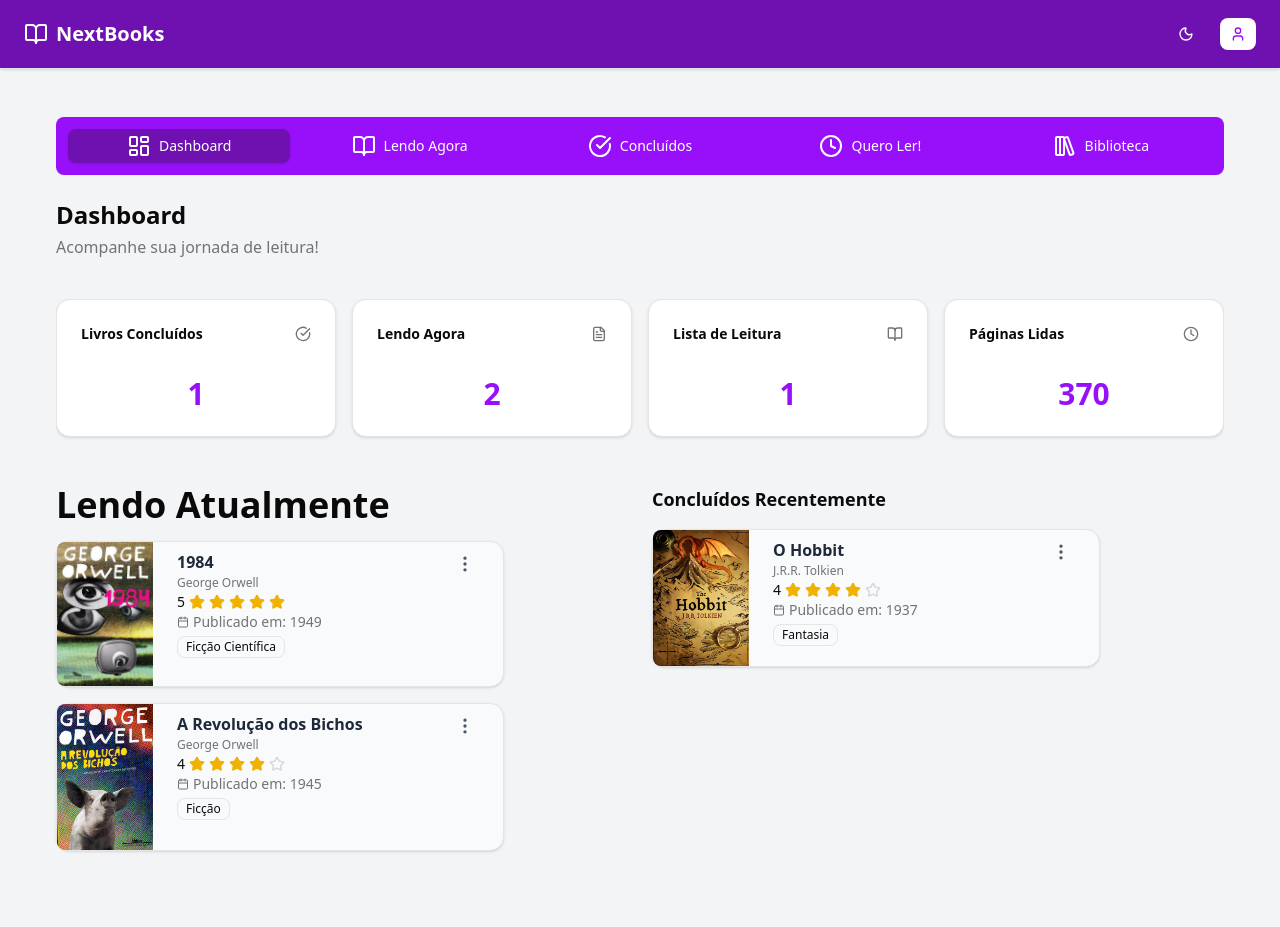
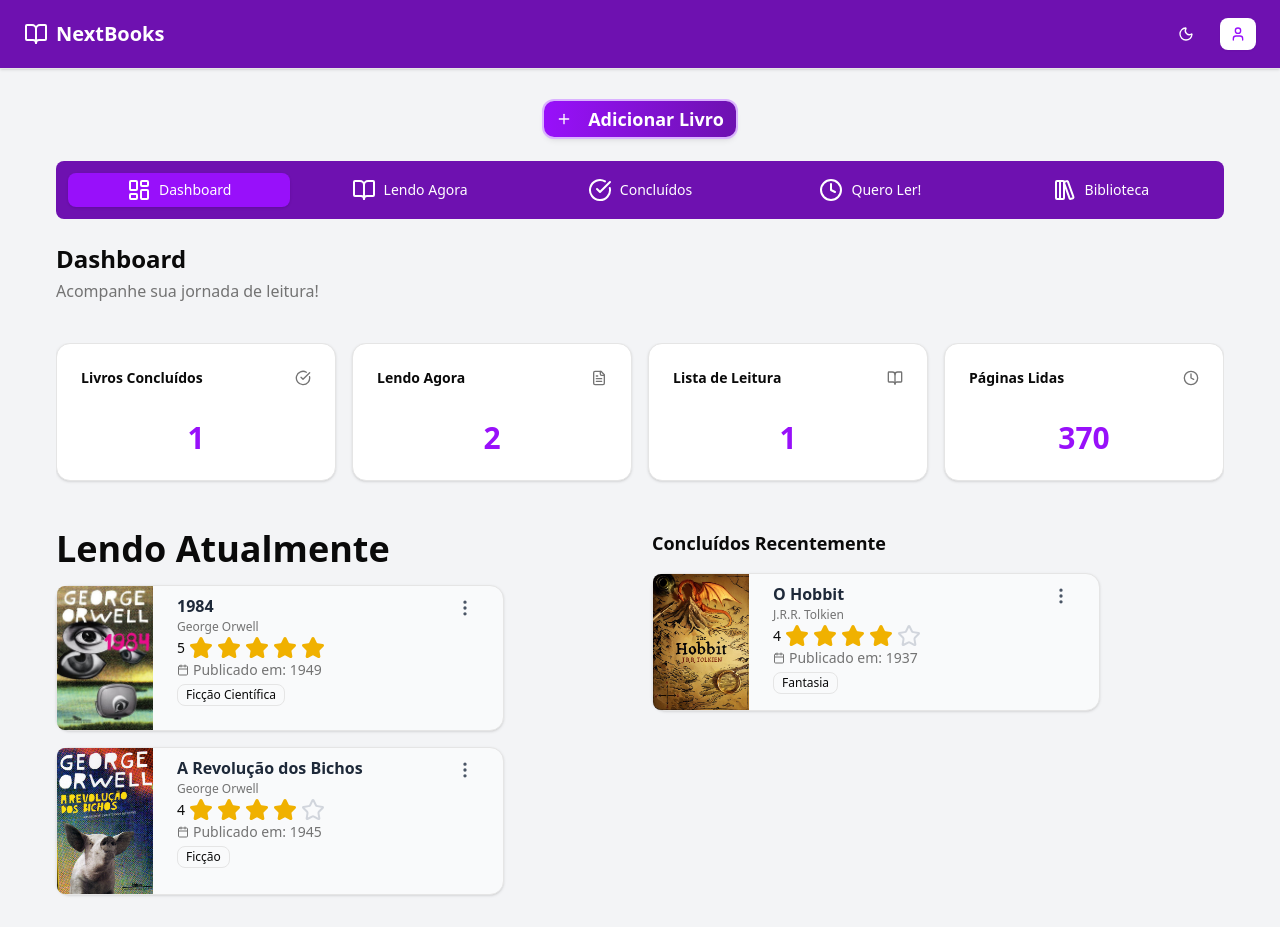
Before and after one commit to Toteck/nextbooks, a Next.js app: page / in a window 1280 px wide. Before the commit the page ends 899 px from the top, so only its background shows below. Built offline with nearby package versions, Linux system fonts and the light colour scheme.

Commit message:
resolvendo conflitos

```diff
--- a/src/app/page.tsx
+++ b/src/app/page.tsx
@@ -8,8 +8,11 @@ import Link from "next/link";
 // Essa tela é simples, uma visão geral, não detalha livros.
 export default function Home() {
   return (
-    <div className="flex flex-col items-center sm:px-8 py-6 w-full">
-      <main className="flex w-full flex-1 flex-col items-center justify-center">
+    <div className="flex flex-col items-center sm:px-8 py-2 w-full">
+      <main className="flex w-full flex-1 flex-col items-center justify-center gap-6">
+        <Link href={"/livros/novo"}>
+          <DefaultButton label="Adicionar Livro" />
+        </Link>
         <TabsComponent />
       </main>
     </div>
--- a/src/components/Tabs.tsx
+++ b/src/components/Tabs.tsx
@@ -35,7 +35,7 @@ export default function TabsComponent() {
       className="flex flex-col gap-6 w-full max-w-7xl"
     >
       <TabsList
-        className="bg-purple-600 rounded-md w-full p-1.5
+        className="bg-purple-800 rounded-md w-full p-1.5
            flex overflow-x-auto whitespace-nowrap gap-6
             md:flex md:justify-between md:p-3 md:gap-0
             h-auto min-h-fit"
--- a/src/components/livros/LivroCard.tsx
+++ b/src/components/livros/LivroCard.tsx
@@ -49,20 +49,6 @@ const statusConfig = {
     className: "bg-zinc-900 text-zinc-400 border-zinc-900", // #18181b
   },
 };
-
-// estrelas de avaliação
-const RatingStars = ({ rating }: { rating: number }) => (
-  <div className="flex items-center gap-1">
-    {[...Array(5)].map((_, i) => (
-      <Star
-        key={i}
-        className={`h-4 w-4 ${
-          i < rating ? "text-yellow-500 fill-yellow-500" : "text-gray-300"
-        }`}
-      />
-    ))}
-  </div>
-);
 
 export function LivroCard({
   livro,
@@ -131,7 +117,11 @@ export function LivroCard({
               {livro.rating && (
                 <>
                   <span className="text-sm">{livro.rating}</span>
-                  <RatingStars rating={livro.rating || 1} key={livro.id} />
+                  <RatingStars
+                    value={livro.rating || 1}
+                    key={livro.id}
+                    onChange={() => {}}
+                  />
                 </>
               )}
             </div>
--- a/src/components/ui/tabs.tsx
+++ b/src/components/ui/tabs.tsx
@@ -42,7 +42,7 @@ function TabsTrigger({
     <TabsPrimitive.Trigger
       data-slot="tabs-trigger"
       className={cn(
-        "data-[state=active]:bg-purple-800 dark:data-[state=active]:text-foreground focus-visible:border-ring focus-visible:ring-ring/50 focus-visible:outline-ring dark:data-[state=active]:border-input dark:data-[state=active]:bg-input/30 text-foreground dark:text-muted-foreground inline-flex h-[calc(100%-1px)] flex-1 items-center justify-center gap-1.5 rounded-md border border-transparent px-2 py-1 text-sm font-medium whitespace-nowrap transition-[color,box-shadow] focus-visible:ring-[3px] focus-visible:outline-1 disabled:pointer-events-none disabled:opacity-50 data-[state=active]:shadow-sm [&_svg]:pointer-events-none [&_svg]:shrink-0 [&_svg:not([class*='size-'])]:size-4",
+        "data-[state=active]:bg-purple-600 dark:data-[state=active]:text-foreground focus-visible:border-ring focus-visible:ring-ring/50 focus-visible:outline-ring dark:data-[state=active]:border-input dark:data-[state=active]:bg-input/30 text-foreground dark:text-muted-foreground inline-flex h-[calc(100%-1px)] flex-1 items-center justify-center gap-1.5 rounded-md border border-transparent px-2 py-1 text-sm font-medium whitespace-nowrap transition-[color,box-shadow] focus-visible:ring-[3px] focus-visible:outline-1 disabled:pointer-events-none disabled:opacity-50 data-[state=active]:shadow-sm [&_svg]:pointer-events-none [&_svg]:shrink-0 [&_svg:not([class*='size-'])]:size-4",
         className
       )}
       {...props}
```
